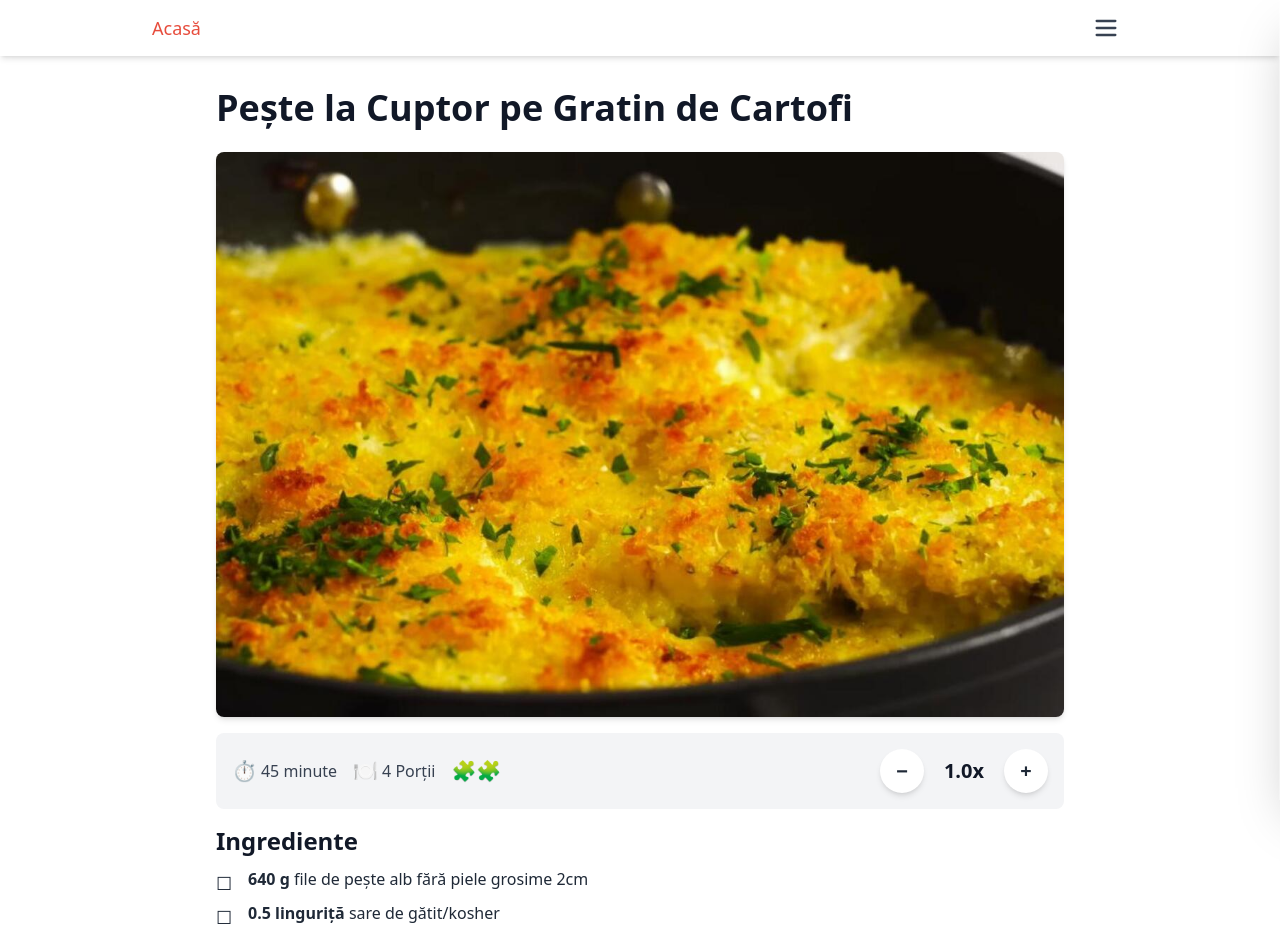
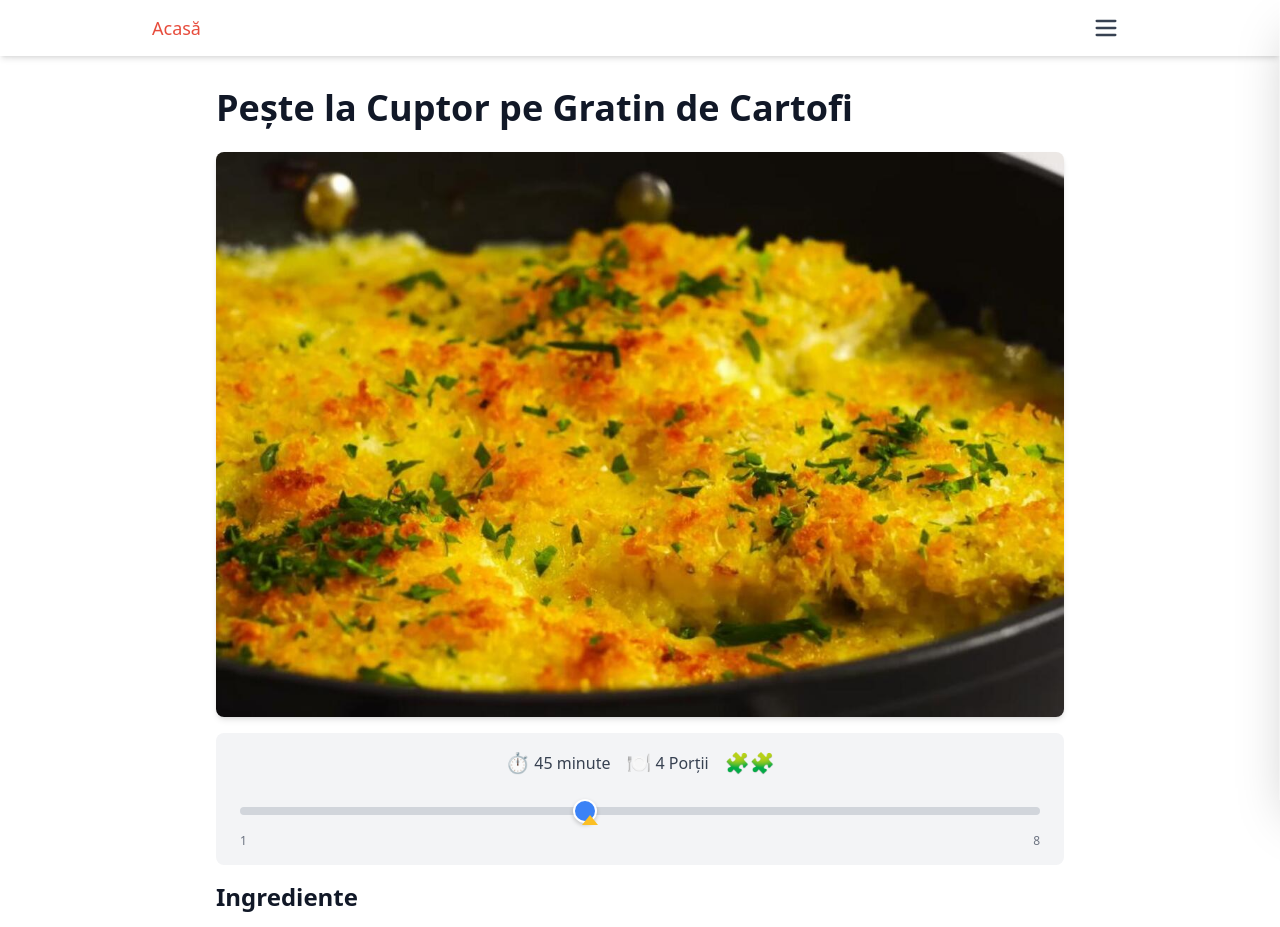
Before and after one commit to psticea/cookingbook, a React (Vite) app: page /cookingbook/recipe/baked-fish-on-potato in a window 1280 px wide. Shown: the top 927 px of the page. Built offline with nearby package versions, Linux system fonts and the light colour scheme.

Commit message:
slider for portions selector  instead of multiplier

```diff
--- a/src/components/IngredientList.tsx
+++ b/src/components/IngredientList.tsx
@@ -26,15 +26,16 @@ export const IngredientList: React.FC<IngredientListProps> = ({
   effortLevel
 }) => {
   const { language } = useLanguage();
-  const [multiplier, setMultiplier] = useState(1);
+  const [currentServings, setCurrentServings] = useState(servings);
   const [checkedIngredients, setCheckedIngredients] = useState<Set<number>>(new Set());
 
   /**
-   * Calculate scaled quantity based on multiplier
+   * Calculate scaled quantity based on servings ratio
    * Formats the number to remove unnecessary decimals
    */
   const getScaledQuantity = (quantity: number): string => {
-    const scaled = quantity * multiplier;
+    const ratio = currentServings / servings;
+    const scaled = quantity * ratio;
 
     // If the result is a whole number, don't show decimals
     if (scaled % 1 === 0) {
@@ -84,28 +85,28 @@ export const IngredientList: React.FC<IngredientListProps> = ({
     }
   };
 
-  // Calculate scaled servings
-  const scaledServings = Math.round(servings * multiplier);
-
   // Get effort level translation for tooltip
   const effortLevelText = getTranslation(effortLevel, language);
+
+  // Calculate the position of the yellow marker (original servings) as a percentage
+  const markerPosition = ((servings - 1) / (8 - 1)) * 100;
 
   return (
     <section className="mb-6">
       {/* Combined Metadata and Scaler */}
-      <div className="flex flex-col sm:flex-row items-center justify-between gap-3 mb-4 p-3 sm:p-4 bg-gray-100 dark:bg-gray-800 rounded-lg">
-        {/* Left: Recipe Metadata */}
-        <div className="flex items-center gap-3 sm:gap-4 text-gray-700 dark:text-gray-300">
+      <div className="flex flex-col gap-4 mb-4 p-3 sm:p-4 bg-gray-100 dark:bg-gray-800 rounded-lg">
+        {/* Top: Recipe Metadata */}
+        <div className="flex items-center justify-center gap-3 sm:gap-4 text-gray-700 dark:text-gray-300">
           {/* Prep Time */}
           <div className="flex items-center gap-1" title={`${getTranslation('prepTime', language)}: ${prepTime} ${getTranslation('minutes', language)}`}>
             <span className="text-xl">⏱️</span>
             <span className="text-base font-medium">{prepTime} {getTranslation('minutes', language)}</span>
           </div>
 
-          {/* Servings - Updates with multiplier */}
-          <div className="flex items-center gap-1" title={`${getTranslation('servings', language)}: ${scaledServings}`}>
+          {/* Servings - Updates with slider */}
+          <div className="flex items-center gap-1" title={`${getTranslation('servings', language)}: ${currentServings}`}>
             <span className="text-xl">🍽️</span>
-            <span className="text-base font-medium">{scaledServings} {getTranslation('servings', language)}</span>
+            <span className="text-base font-medium">{currentServings} {getTranslation('servings', language)}</span>
           </div>
 
           {/* Effort Level - Puzzle Pieces */}
@@ -114,32 +115,40 @@ export const IngredientList: React.FC<IngredientListProps> = ({
           </div>
         </div>
 
-        {/* Right: Multiplier Controls */}
-        <div className="flex items-center gap-3">
-          {/* Decrement Button */}
-          <button
-            onClick={() => multiplier > 0.5 && setMultiplier(multiplier - 0.5)}
-            disabled={multiplier <= 0.5}
-            className="min-w-[44px] min-h-[44px] w-10 h-10 flex items-center justify-center rounded-full bg-white dark:bg-gray-700 text-gray-800 dark:text-gray-200 font-bold text-xl shadow-md hover:bg-gray-50 dark:hover:bg-gray-600 disabled:opacity-50 disabled:cursor-not-allowed transition-colors active:scale-95"
-            aria-label="Decrease multiplier"
-          >
-            −
-          </button>
+        {/* Bottom: Servings Slider */}
+        <div className="flex flex-col gap-2">
+          {/* Slider Container with Yellow Marker */}
+          <div className="relative px-2 py-1">
+            {/* Range Slider */}
+            <input
+              type="range"
+              min="1"
+              max="8"
+              step="1"
+              value={currentServings}
+              onChange={(e) => setCurrentServings(Number(e.target.value))}
+              className="w-full h-2 bg-gray-300 dark:bg-gray-600 rounded-lg appearance-none cursor-pointer slider-thumb"
+              aria-label={`${getTranslation('servings', language)}: ${currentServings}`}
+            />
 
-          {/* Current Multiplier Display */}
-          <span className="text-xl font-bold text-gray-900 dark:text-gray-100 min-w-[3.5rem] text-center">
-            {multiplier.toFixed(1)}x
-          </span>
+            {/* Yellow Marker - Triangle below slider at original servings position */}
+            <div
+              className="absolute bottom-0 w-0 h-0 pointer-events-none"
+              style={{
+                left: `calc(${markerPosition}%)`,
+                borderLeft: '8px solid transparent',
+                borderRight: '8px solid transparent',
+                borderBottom: '10px solid #fbbf24',
+              }}
+              title={`Original: ${servings} ${getTranslation('servings', language)}`}
+            />
+          </div>
 
-          {/* Increment Button */}
-          <button
-            onClick={() => multiplier < 3 && setMultiplier(multiplier + 0.5)}
-            disabled={multiplier >= 3}
-            className="min-w-[44px] min-h-[44px] w-10 h-10 flex items-center justify-center rounded-full bg-white dark:bg-gray-700 text-gray-800 dark:text-gray-200 font-bold text-xl shadow-md hover:bg-gray-50 dark:hover:bg-gray-600 disabled:opacity-50 disabled:cursor-not-allowed transition-colors active:scale-95"
-            aria-label="Increase multiplier"
-          >
-            +
-          </button>
+          {/* Servings Range Labels */}
+          <div className="flex justify-between text-xs text-gray-500 dark:text-gray-400 px-2">
+            <span>1</span>
+            <span>8</span>
+          </div>
         </div>
       </div>
 
--- a/src/index.css
+++ b/src/index.css
@@ -24,3 +24,67 @@ body {
 #root {
   min-height: 100vh;
 }
+
+/* Custom Slider Styles for Servings Slider */
+/* Webkit browsers (Chrome, Safari, Edge) */
+input[type="range"].slider-thumb::-webkit-slider-thumb {
+  appearance: none;
+  width: 24px;
+  height: 24px;
+  border-radius: 50%;
+  background: #3b82f6; /* Blue color */
+  cursor: pointer;
+  border: 2px solid white;
+  box-shadow: 0 2px 4px rgba(0, 0, 0, 0.2);
+  transition: transform 0.1s ease;
+}
+
+input[type="range"].slider-thumb::-webkit-slider-thumb:hover {
+  transform: scale(1.1);
+}
+
+input[type="range"].slider-thumb::-webkit-slider-thumb:active {
+  transform: scale(1.2);
+}
+
+/* Firefox */
+input[type="range"].slider-thumb::-moz-range-thumb {
+  width: 24px;
+  height: 24px;
+  border-radius: 50%;
+  background: #3b82f6; /* Blue color */
+  cursor: pointer;
+  border: 2px solid white;
+  box-shadow: 0 2px 4px rgba(0, 0, 0, 0.2);
+  transition: transform 0.1s ease;
+}
+
+input[type="range"].slider-thumb::-moz-range-thumb:hover {
+  transform: scale(1.1);
+}
+
+input[type="range"].slider-thumb::-moz-range-thumb:active {
+  transform: scale(1.2);
+}
+
+/* Dark mode slider thumb */
+.dark input[type="range"].slider-thumb::-webkit-slider-thumb {
+  border-color: #1f2937;
+}
+
+.dark input[type="range"].slider-thumb::-moz-range-thumb {
+  border-color: #1f2937;
+}
+
+/* Ensure touch-friendly size on mobile */
+@media (max-width: 640px) {
+  input[type="range"].slider-thumb::-webkit-slider-thumb {
+    width: 28px;
+    height: 28px;
+  }
+
+  input[type="range"].slider-thumb::-moz-range-thumb {
+    width: 28px;
+    height: 28px;
+  }
+}
```
Also changed, not shown: .kiro/specs/recipe-website/tasks.md.
